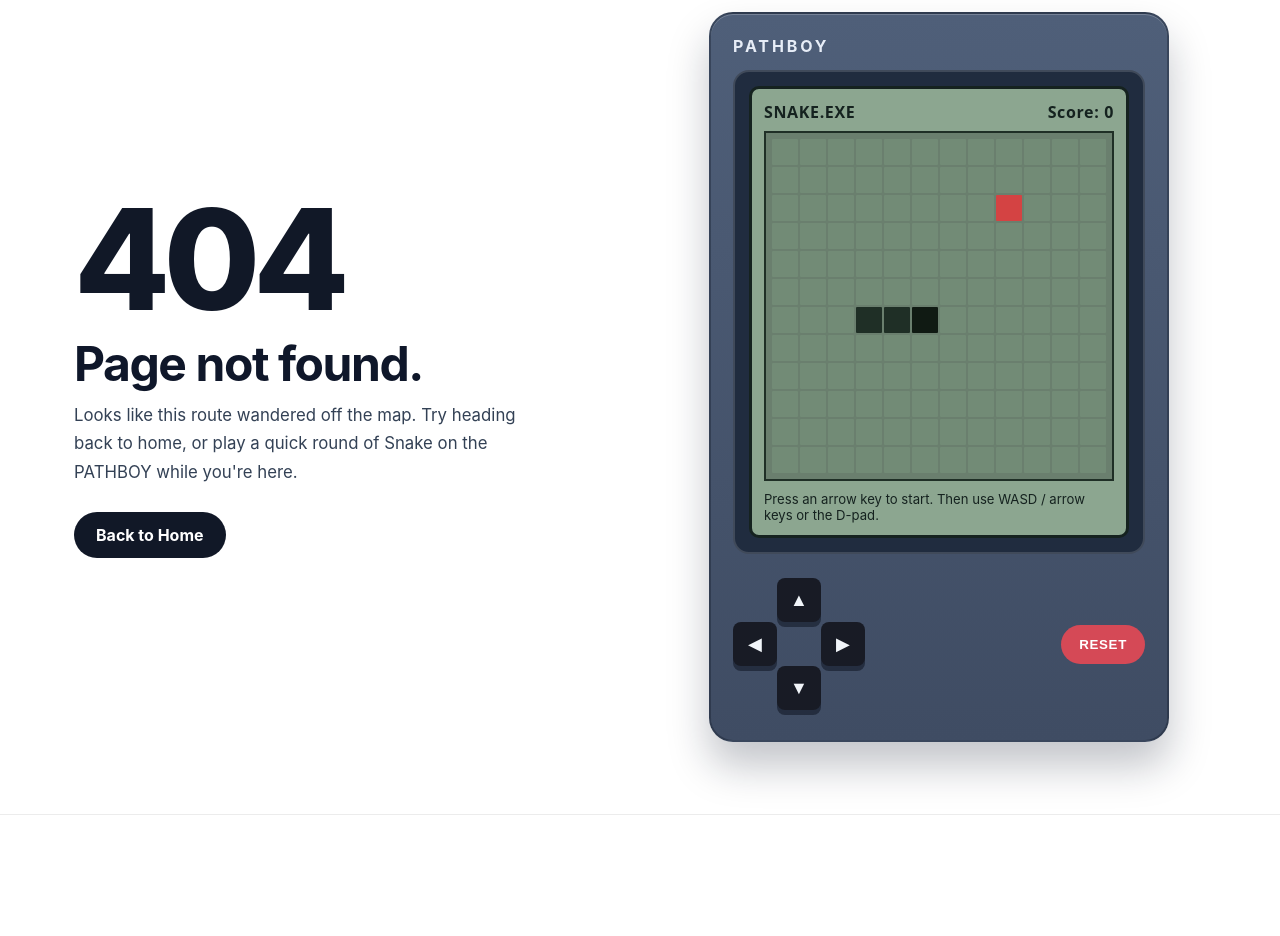
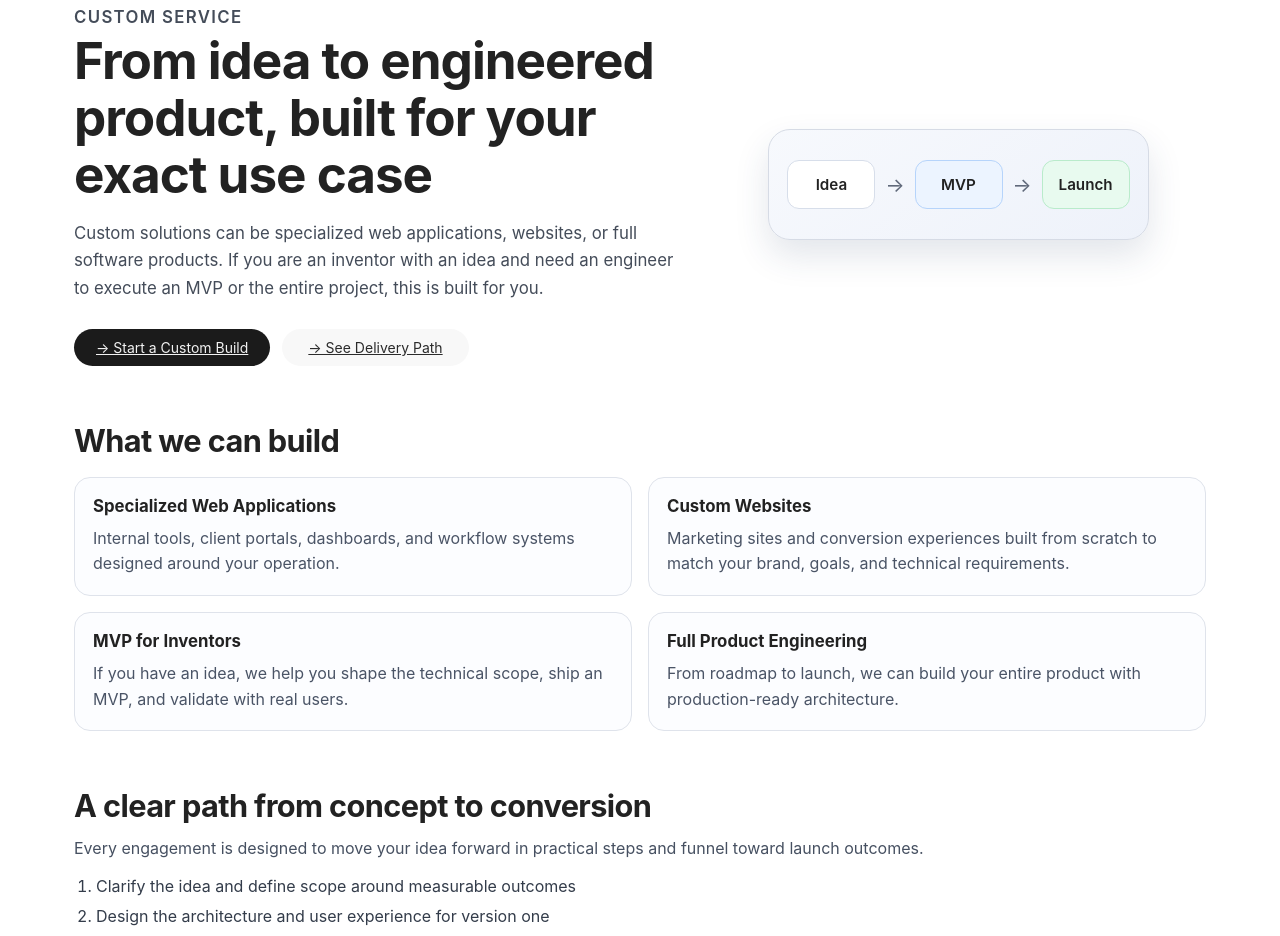
Before and after one commit to puleri/alpath, a Next.js app: page /services/custom in a window 1280 px wide. Before the commit this address had no page. Shown: the part 80-1016 px from the top of the page. Built offline with nearby package versions, Linux system fonts and the light colour scheme; a web font is replaced by a local one.

Commit message:
Add custom service page and navigation entry

```diff
--- a/src/app/components/CallToAction.jsx
+++ b/src/app/components/CallToAction.jsx
@@ -27,6 +27,16 @@ const CTA_VARIANTS = {
       "Our audits reveal the technical bottlenecks preventing your website from scaling.",
     primaryAction: "Request a Web Audit",
     primaryHref: "/contact",
+    tone: "light",
+  },
+  customBottom: {
+    title: "Have a product idea that needs real execution?",
+    description:
+      "We can help you scope, design, and build a practical MVP or deliver the full production system.",
+    primaryAction: "Talk to an Engineer",
+    secondaryAction: "See Related Services",
+    primaryHref: "/contact",
+    secondaryHref: "/services",
     tone: "light",
   },
 };
--- a/src/app/components/NavigationBar.jsx
+++ b/src/app/components/NavigationBar.jsx
@@ -25,6 +25,9 @@ export default function NavigationBar() {
               <a className="nav-dropdown-link" href="/services/web-services" role="menuitem">
                 Web Strategy
               </a>
+              <a className="nav-dropdown-link" href="/services/custom" role="menuitem">
+                Custom
+              </a>
             </div>
           </div>
           <a className="nav-link" href="/case-studies">
--- a/src/app/globals.css
+++ b/src/app/globals.css
@@ -3528,3 +3528,157 @@ tbody tr:hover td {
     display: none;
   }
 }
+
+.custom-services-page {
+  padding: 48px 0 100px;
+}
+
+.custom-hero {
+  display: grid;
+  grid-template-columns: 1.1fr 0.9fr;
+  gap: 32px;
+  align-items: center;
+  margin-bottom: 48px;
+}
+
+.custom-eyebrow {
+  text-transform: uppercase;
+  letter-spacing: 0.08em;
+  font-size: 12px;
+  font-weight: 600;
+  color: #5b6370;
+  margin: 0 0 14px;
+}
+
+.custom-hero-copy h1 {
+  margin: 0 0 16px;
+  font-size: clamp(2rem, 4vw, 3.25rem);
+  line-height: 1.12;
+  letter-spacing: -0.02em;
+}
+
+.custom-hero-copy p {
+  margin: 0;
+  color: #444c59;
+  font-size: 1.05rem;
+  line-height: 1.65;
+  max-width: 62ch;
+}
+
+.custom-hero-actions {
+  margin-top: 26px;
+  display: flex;
+  flex-wrap: wrap;
+  gap: 12px;
+}
+
+.custom-hero-graphic {
+  display: flex;
+  justify-content: center;
+}
+
+.custom-graphic-card {
+  display: flex;
+  align-items: center;
+  gap: 10px;
+  border-radius: 22px;
+  border: 1px solid #d6dbe5;
+  background: linear-gradient(145deg, #f7f9fd 0%, #eef2fa 100%);
+  box-shadow: 0 16px 34px rgba(39, 60, 99, 0.13);
+  padding: 30px 18px;
+}
+
+.custom-graphic-node {
+  min-width: 88px;
+  text-align: center;
+  padding: 14px 12px;
+  border-radius: 12px;
+  font-weight: 600;
+  font-size: 0.95rem;
+}
+
+.custom-node-idea {
+  background: #ffffff;
+  border: 1px solid #d7deea;
+}
+
+.custom-node-mvp {
+  background: #ecf4ff;
+  border: 1px solid #b6d4fb;
+}
+
+.custom-node-launch {
+  background: #e8faef;
+  border: 1px solid #b9ebcb;
+}
+
+.custom-graphic-arrow {
+  color: #60697a;
+  font-size: 1.25rem;
+}
+
+.custom-section {
+  margin-top: 56px;
+}
+
+.custom-section h2 {
+  margin: 0 0 14px;
+  font-size: clamp(1.5rem, 2.4vw, 2.1rem);
+  letter-spacing: -0.02em;
+}
+
+.custom-section > p {
+  margin: 0;
+  color: #465061;
+}
+
+.custom-use-case-grid {
+  display: grid;
+  grid-template-columns: repeat(2, minmax(0, 1fr));
+  gap: 16px;
+  margin-top: 18px;
+}
+
+.custom-use-case-card {
+  border: 1px solid #dfe3eb;
+  background: #fcfdff;
+  border-radius: 16px;
+  padding: 18px;
+}
+
+.custom-use-case-card h3 {
+  margin: 0 0 10px;
+  font-size: 1.05rem;
+}
+
+.custom-use-case-card p {
+  margin: 0;
+  color: #4a5466;
+  line-height: 1.6;
+}
+
+.custom-process-list {
+  margin: 18px 0 0;
+  padding-left: 22px;
+  display: grid;
+  gap: 10px;
+  color: #333c4a;
+}
+
+.custom-fit-list {
+  margin: 12px 0 0;
+  padding-left: 22px;
+  display: grid;
+  gap: 10px;
+  color: #333c4a;
+}
+
+@media (max-width: 900px) {
+  .custom-hero {
+    grid-template-columns: 1fr;
+  }
+
+  .custom-use-case-grid {
+    grid-template-columns: 1fr;
+  }
+}
--- /dev/null
+++ b/src/app/services/custom/page.js
@@ -0,0 +1,104 @@
+import CallToAction from "../../components/CallToAction";
+
+const useCases = [
+  {
+    title: "Specialized Web Applications",
+    detail:
+      "Internal tools, client portals, dashboards, and workflow systems designed around your operation.",
+  },
+  {
+    title: "Custom Websites",
+    detail:
+      "Marketing sites and conversion experiences built from scratch to match your brand, goals, and technical requirements.",
+  },
+  {
+    title: "MVP for Inventors",
+    detail:
+      "If you have an idea, we help you shape the technical scope, ship an MVP, and validate with real users.",
+  },
+  {
+    title: "Full Product Engineering",
+    detail:
+      "From roadmap to launch, we can build your entire product with production-ready architecture.",
+  },
+];
+
+const processSteps = [
+  "Clarify the idea and define scope around measurable outcomes",
+  "Design the architecture and user experience for version one",
+  "Build iteratively with milestone reviews and rapid feedback",
+  "Launch with support, analytics, and a path to scale",
+];
+
+export default function CustomServicesPage() {
+  return (
+    <main className="custom-services-page">
+      <section className="custom-hero container">
+        <div className="custom-hero-copy">
+          <p className="custom-eyebrow">Custom Service</p>
+          <h1>From idea to engineered product, built for your exact use case</h1>
+          <p>
+            Custom solutions can be specialized web applications, websites, or
+            full software products. If you are an inventor with an idea and need
+            an engineer to execute an MVP or the entire project, this is built
+            for you.
+          </p>
+          <div className="custom-hero-actions">
+            <a className="primary-button" href="/contact">
+              → Start a Custom Build
+            </a>
+            <a className="secondary-button" href="#custom-funnel">
+              → See Delivery Path
+            </a>
+          </div>
+        </div>
+
+        <div className="custom-hero-graphic" aria-hidden="true">
+          <div className="custom-graphic-card">
+            <div className="custom-graphic-node custom-node-idea">Idea</div>
+            <div className="custom-graphic-arrow">→</div>
+            <div className="custom-graphic-node custom-node-mvp">MVP</div>
+            <div className="custom-graphic-arrow">→</div>
+            <div className="custom-graphic-node custom-node-launch">Launch</div>
+          </div>
+        </div>
+      </section>
+
+      <section className="custom-section container">
+        <h2>What we can build</h2>
+        <div className="custom-use-case-grid">
+          {useCases.map((item) => (
+            <article key={item.title} className="custom-use-case-card">
+              <h3>{item.title}</h3>
+              <p>{item.detail}</p>
+            </article>
+          ))}
+        </div>
+      </section>
+
+      <section className="custom-section container" id="custom-funnel">
+        <h2>A clear path from concept to conversion</h2>
+        <p>
+          Every engagement is designed to move your idea forward in practical
+          steps and funnel toward launch outcomes.
+        </p>
+        <ol className="custom-process-list">
+          {processSteps.map((step) => (
+            <li key={step}>{step}</li>
+          ))}
+        </ol>
+      </section>
+
+      <section className="custom-section container">
+        <h2>Who this is for</h2>
+        <ul className="custom-fit-list">
+          <li>Founders and inventors with a strong concept but no engineering team</li>
+          <li>Businesses that need software tailored to unique internal workflows</li>
+          <li>Teams that need to move quickly from vision to a working product</li>
+        </ul>
+      </section>
+
+      <CallToAction variant="customBottom" />
+    </main>
+  );
+}
```
Also changed, not shown: src/app/services/page.jsx (+24 -0 lines).
